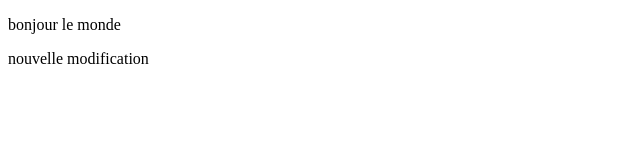
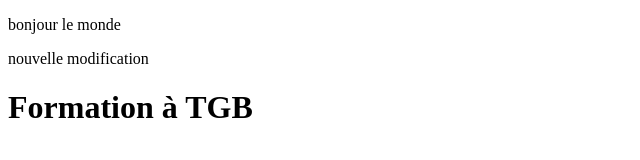
Before and after one commit to celestinnya1-afk/Projet-talent, a plain HTML site: page index.html in a window 1280 px wide. Shown: the whole page, without its empty margins (0-640 px from the left). Drawn offline with Linux system fonts and the light colour scheme.

Commit message:
Fix: Modification de index.html

```diff
--- a/index.html
+++ b/index.html
@@ -8,5 +8,6 @@
 <body>
     <p> bonjour le monde</p>
     <p>nouvelle modification </p>
+    <h1>Formation à TGB</h1>
 </body>
 </html>
```
